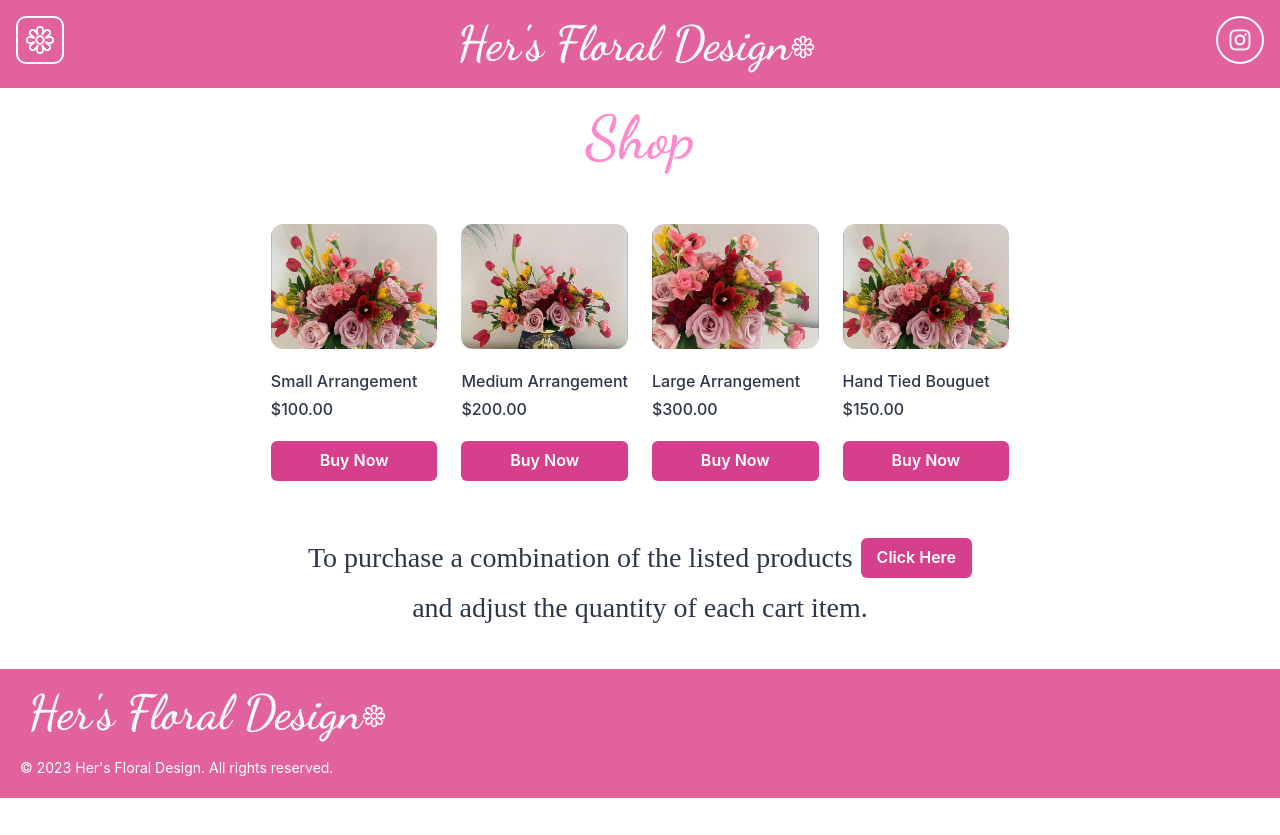
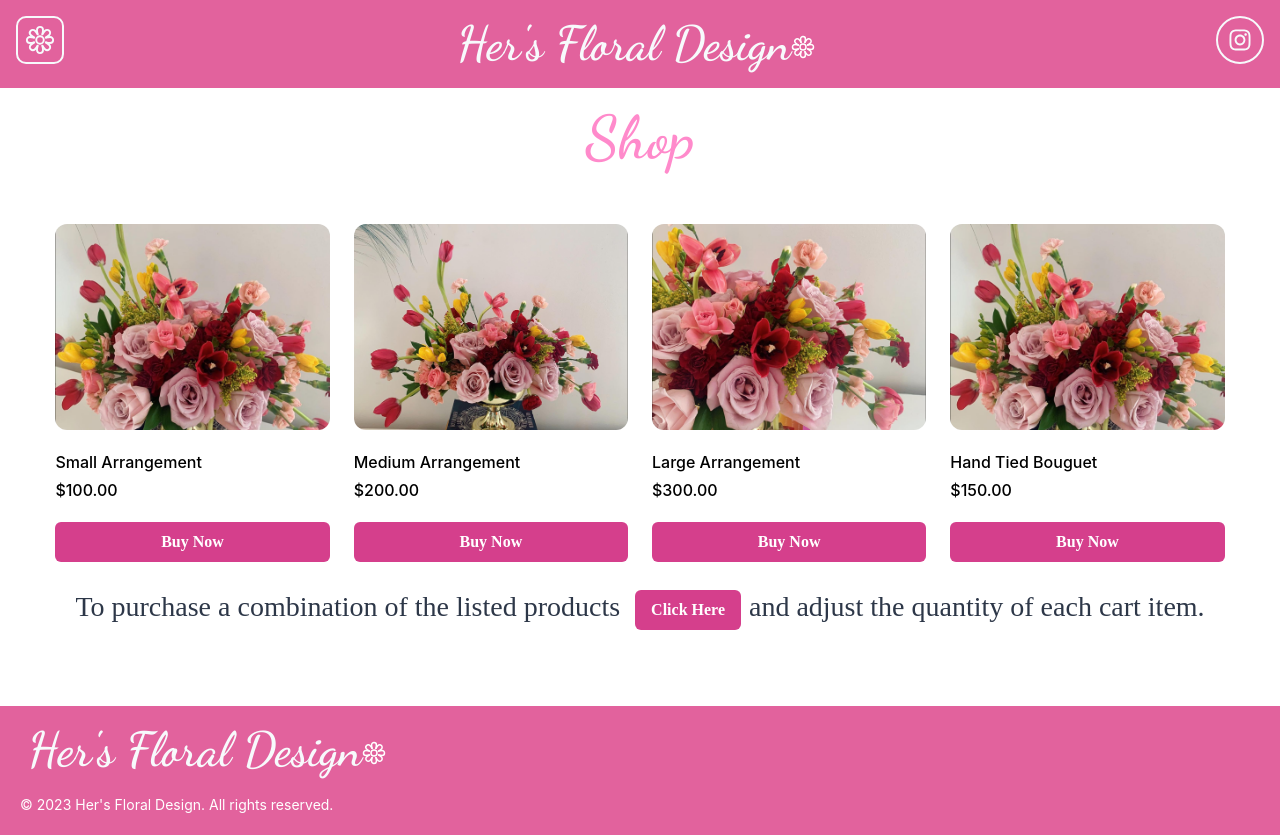
Before and after one commit to NickyZewe/Her-s-Flowers, a React (Vite) app: page /shop in a window 1280 px wide. Before the commit the page ends 800 px from the top, so only its background shows below. Built offline with nearby package versions, Linux system fonts and the light colour scheme.

Commit message:
styles adjustments

```diff
--- a/src/components/NavBar.tsx
+++ b/src/components/NavBar.tsx
@@ -38,7 +38,11 @@ const NavBar = () => {
           outlineColor={"gray.50"}
         />
 
-        <MenuList backgroundColor={"#e2629d"} fontFamily={"open-sans"}>
+        <MenuList
+          backgroundColor={"#e2629d"}
+          fontFamily={"open-sans"}
+          fontSize={"lg"}
+        >
           <NavLink to={"/"}>
             <MenuItem backgroundColor={"#e2629d"} color="gray.50">
               Home
--- a/src/components/PriceTag.tsx
+++ b/src/components/PriceTag.tsx
@@ -63,7 +63,7 @@ const Price = (props: PriceProps) => {
     <Text
       as="span"
       fontWeight="medium"
-      color={color}
+      color={"black"}
       textDecoration={isOnSale ? "line-through" : "none"}
       {...textProps}
     >
@@ -73,10 +73,5 @@ const Price = (props: PriceProps) => {
 };
 
 const SalePrice = (props: TextProps) => (
-  <Text
-    as="span"
-    fontWeight="semibold"
-    color={mode("gray.800", "gray.100")}
-    {...props}
-  />
+  <Text as="span" fontWeight="semibold" color={"black"} {...props} />
 );
--- a/src/components/ProductCard.tsx
+++ b/src/components/ProductCard.tsx
@@ -35,19 +35,20 @@ export const ProductCard = (props: Props) => {
         </AspectRatio>
       </Box>
       <Stack>
-        <Stack spacing="1">
-          <Text
-            fontWeight="medium"
-            color={useColorModeValue("gray.700", "gray.400")}
-          >
-            {name}
-          </Text>
+        <Stack spacing="1" color={"black"}>
+          <Text fontWeight="medium">{name}</Text>
           <PriceTag price={price} currency="USD" />
         </Stack>
       </Stack>
       <Stack align="left">
         <Link href={product.link} isExternal>
-          <Button colorScheme="pink" width="full">
+          <Button
+            colorScheme="pink"
+            width="full"
+            textColor={"#ffffff"}
+            fontWeight={"bold"}
+            fontFamily={"open-sans"}
+          >
             Buy Now
           </Button>
         </Link>
--- a/src/components/home-body/EventSection.tsx
+++ b/src/components/home-body/EventSection.tsx
@@ -1,16 +1,14 @@
 import {
   Box,
   Flex,
+  HStack,
   Heading,
-  HStack,
-  Icon,
   Image,
-  Text,
   Skeleton,
   Stack,
+  Text,
   useColorModeValue,
 } from "@chakra-ui/react";
-import { FaArrowRight } from "react-icons/fa";
 import { NavLink } from "react-router-dom";
 
 const EventSection = () => {
@@ -55,7 +53,12 @@ const EventSection = () => {
               <Heading size="xl" color={"#ff8acb"}>
                 Events
               </Heading>
-              <Heading size="xl" fontWeight="normal" fontFamily={"open-sans"}>
+              <Heading
+                size="xl"
+                fontWeight="normal"
+                fontFamily={"open-sans"}
+                color={"black"}
+              >
                 We offer florals for private events such as weddings, elopements
                 and birthdays.
               </Heading>
--- a/src/components/home-body/GallerySection.tsx
+++ b/src/components/home-body/GallerySection.tsx
@@ -60,6 +60,7 @@ const GallerySection = () => {
                 size="xl"
                 fontWeight="normal"
                 fontFamily={"open-sans"}
+                color={"black"}
               >
                 See our latest work
               </Heading>
--- a/src/components/home-body/ShopSection.tsx
+++ b/src/components/home-body/ShopSection.tsx
@@ -55,7 +55,12 @@ const ShopSection = () => {
               <Heading size="xl" color={"#ff8acb"}>
                 Shop
               </Heading>
-              <Heading size="xl" fontWeight="normal" fontFamily={"open-sans"}>
+              <Heading
+                size="xl"
+                fontWeight="normal"
+                fontFamily={"open-sans"}
+                color={"black"}
+              >
                 We offer florals for private events, delivery, and branded
                 events.
               </Heading>
--- a/src/pages/ErrorPage.tsx
+++ b/src/pages/ErrorPage.tsx
@@ -1,6 +1,7 @@
-import { Box, Heading, Text } from "@chakra-ui/react";
-import { isRouteErrorResponse, useRouteError } from "react-router-dom";
+import { Box, Button, Flex, Heading, Text, VStack } from "@chakra-ui/react";
+import { NavLink, isRouteErrorResponse, useRouteError } from "react-router-dom";
 import NavBar from "../components/NavBar";
+import Footer from "../components/Footer";
 
 const ErrorPage = () => {
   const error = useRouteError();
@@ -8,14 +9,32 @@ const ErrorPage = () => {
   return (
     <>
       <NavBar />
-      <Box p={5} backgroundColor={"#ffffff"}>
-        <Heading color={"dodgerblue"}>Oops</Heading>
-        <Text color={"dodgerblue"}>
-          {isRouteErrorResponse(error)
-            ? "This page could not be found."
-            : "An unexpected error occured."}
-        </Text>
-      </Box>
+      <Flex
+        p={5}
+        backgroundColor={"#ffffff"}
+        align={"center"}
+        justify={"center"}
+      >
+        <VStack>
+          <Heading color={"#ff8acb"}>Oops</Heading>
+          <Text color={"#ff8acb"}>
+            {isRouteErrorResponse(error)
+              ? "This page could not be found."
+              : "An unexpected error occured."}
+          </Text>
+          <NavLink to={"/"}>
+            <Button
+              colorScheme="pink"
+              fontWeight="light"
+              fontSize="2xl"
+              fontFamily={"open-sans"}
+            >
+              Back to Home Page
+            </Button>
+          </NavLink>
+        </VStack>
+      </Flex>
+      <Footer />
     </>
   );
 };
--- a/src/pages/Layout.tsx
+++ b/src/pages/Layout.tsx
@@ -5,7 +5,7 @@ import NavBar from "../components/NavBar";
 
 const Layout = () => {
   return (
-    <Flex direction="column" flex="1">
+    <Flex direction="column" flex="1" backgroundColor={"#ffffff"}>
       <VStack spacing={0}>
         <NavBar />
         <Spacer />
--- a/src/pages/ShopPage.tsx
+++ b/src/pages/ShopPage.tsx
@@ -30,32 +30,32 @@ const ShopPage = () => {
               <ProductCard key={product.id} product={product} />
             ))}
           </ProductGrid>
-        </Box>
-        <HStack>
           <Text
             fontWeight="medium"
             color={"gray.700"}
             fontFamily={"open-sans"}
             fontSize={"28px"}
+            p={5}
           >
-            To purchase a combination of the listed products
-          </Text>
+            To purchase a combination of the listed products{" "}
             <Link
               href="https://buy.stripe.com/test_aEUfZk8MV22b38k5ko"
               isExternal
             >
-            <Button colorScheme="pink">Click Here</Button>
+              <Button
+                colorScheme="pink"
+                width="max-content"
+                textColor={"#ffffff"}
+                fontWeight={"bold"}
+                fontFamily={"open-sans"}
+                m={2}
+              >
+                Click Here
+              </Button>
             </Link>
-        </HStack>
-        <Text
-          fontWeight="medium"
-          color={"gray.700"}
-          fontFamily={"open-sans"}
-          fontSize={"28px"}
-          pb={10}
-        >
             and adjust the quantity of each cart item.
           </Text>
+        </Box>
       </VStack>
     </Flex>
   );
--- a/src/pages/SuccessPage.tsx
+++ b/src/pages/SuccessPage.tsx
@@ -26,7 +26,7 @@ const SuccessPage = () => {
           <NavLink to={"/"}>
             <Button
               colorScheme="pink"
-              fontWeight="bold"
+              fontWeight="light"
               fontSize="2xl"
               fontFamily={"open-sans"}
             >
```
Also changed, not shown: 1 other file (tests, documents, lock files or other folders). Lines whose indentation alone changed are shown as unchanged.
